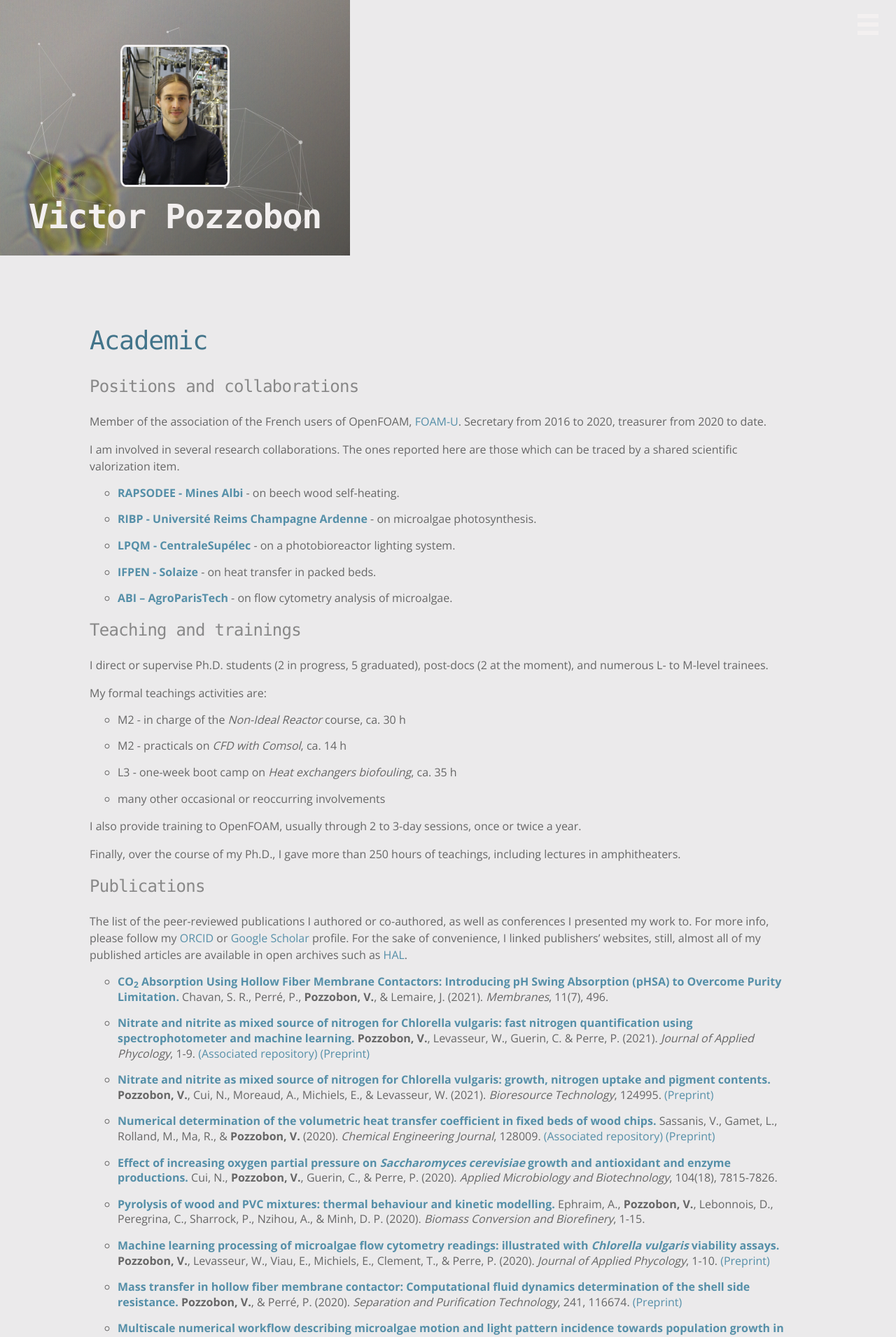
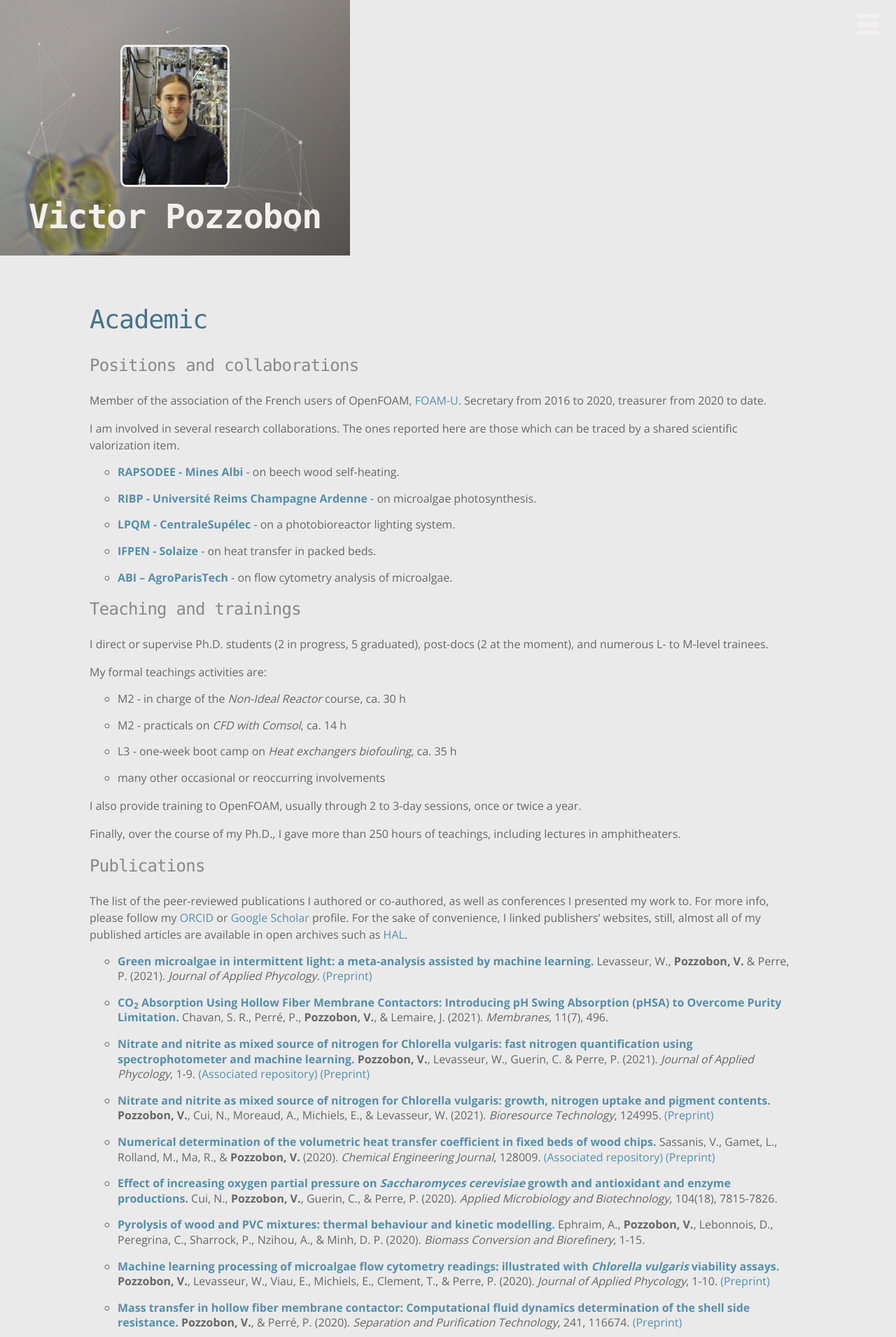
Before and after one commit to victorpozzobon/victorpozzobon.github.io, a Jekyll site: the page built from _pages/academic.md, in a window 1280 px wide. Shown: the top 1910 px of the page at 70% size. Built offline with Jekyll 4.4.1, drawn with Linux system fonts in a browser that asks for light colours.

Commit message:
New article

```diff
--- a/_pages/academic.md
+++ b/_pages/academic.md
@@ -48,9 +48,11 @@
 The list of the peer-reviewed publications I authored or co-authored, as well as conferences
 I presented my work to. For more info, please follow my [ORCID](https://orcid.org/0000-0003-1530-0834) or [Google Scholar](https://scholar.google.fr/citations?user=XOAdaN4AAAAJ) profile. For the sake of convenience, I linked publishers' websites, still, almost all of my published articles are available in open archives such as [HAL](https://hal.archives-ouvertes.fr/).
 
+* [**Green microalgae in intermittent light: a meta-analysis assisted by machine learning.**](https://link.springer.com/article/10.1007/s10811-021-02603-z) Levasseur, W., **Pozzobon, V.** & Perre, P. (2021). _Journal of Applied Phycology_. [(Preprint)](/assets/preprints/Levasseur_2021_a.pdf)
+
 * [**CO<sub>2</sub> Absorption Using Hollow Fiber Membrane Contactors: Introducing pH Swing Absorption (pHSA) to Overcome Purity Limitation.**](https://www.mdpi.com/2077-0375/11/7/496) Chavan, S. R., Perré, P., **Pozzobon, V.**, & Lemaire, J. (2021). _Membranes_, 11(7), 496.
 
-* [**Nitrate and nitrite as mixed source of nitrogen for Chlorella vulgaris: fast nitrogen quantification using spectrophotometer and machine learning.**](https://www.springer.com/journal/10811) **Pozzobon, V.**, Levasseur, W., Guerin, C. & Perre, P. (2021). _Journal of Applied Phycology_, 1-9. [(Associated repository)](https://github.com/victorpozzobon/PSOGAPLS_NitrogenSpectroscopy)  [(Preprint)](/assets/preprints/Pozzobon_2021_b.pdf)
+* [**Nitrate and nitrite as mixed source of nitrogen for Chlorella vulgaris: fast nitrogen quantification using spectrophotometer and machine learning.**](https://link.springer.com/article/10.1007/s10811-021-02422-2) **Pozzobon, V.**, Levasseur, W., Guerin, C. & Perre, P. (2021). _Journal of Applied Phycology_, 1-9. [(Associated repository)](https://github.com/victorpozzobon/PSOGAPLS_NitrogenSpectroscopy)  [(Preprint)](/assets/preprints/Pozzobon_2021_b.pdf)
 
 * [**Nitrate and nitrite as mixed source of nitrogen for Chlorella vulgaris: growth, nitrogen uptake and pigment contents.**](https://www.sciencedirect.com/science/article/abs/pii/S0960852421003345) **Pozzobon, V.**, Cui, N., Moreaud, A., Michiels, E., & Levasseur, W. (2021). _Bioresource Technology_, 124995. [(Preprint)](/assets/preprints/Pozzobon_2021_a.pdf)
 
```
Also changed, not shown: 1 other file.
